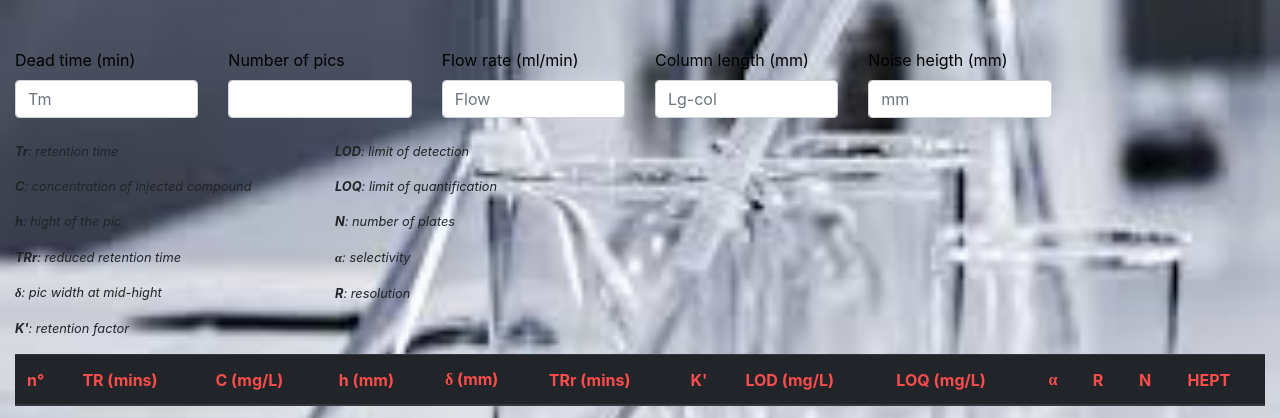
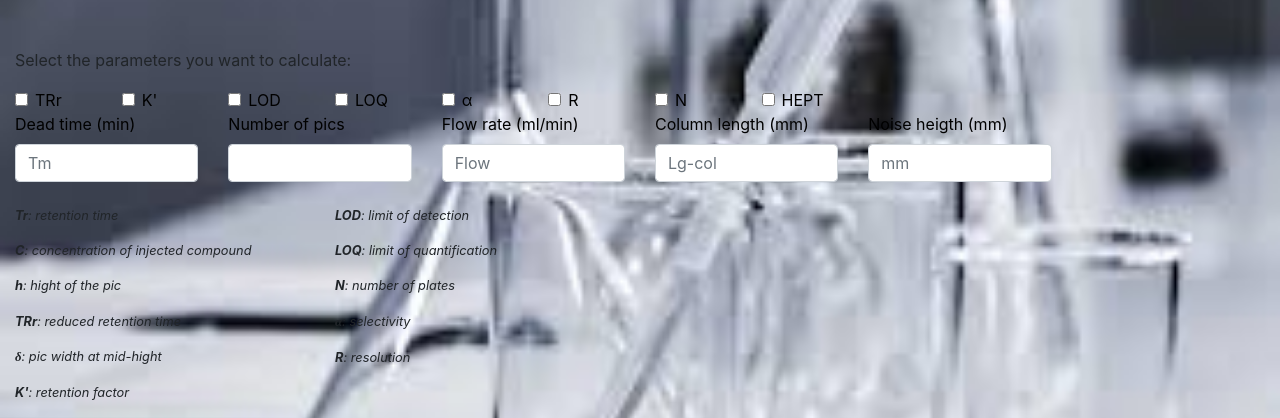
Before and after one commit to RaphaelHebert/gcapp, a Flask app: page / in a window 1280 px wide. Shown: the part 56-474 px from the top of the page. Run offline with Flask 2, Linux system fonts and the light colour scheme; lists and menus that the app fills with data are empty; some libraries are stand-ins or nearby versions.

Commit message:
tried to set up radio buttons to let the user choose the parameters he but actualy need to reorganise the calls to my js functions..

```diff
--- a/templates/index.html
+++ b/templates/index.html
@@ -47,6 +47,73 @@
               </div>
             </nav>
             <br /><br />
+            <p>Select the parameters you want to calculate:</p>
+            <div class="row">
+              <div class="col-md-1">
+                <div class="form-check">
+                  <input class="form-check-input" type="checkbox" value="" id="TRrclick">
+                  <label class="form-check-label" for="TRrclick">
+                    TRr
+                  </label>
+                </div>
+              </div>
+            <div class="col-md-1">
+              <div class="form-check">
+                <input class="form-check-input" type="checkbox" value="" id="Kretclick">
+                <label class="form-check-label" for="Kretclick">
+                 K'
+                </label>
+              </div>
+            </div>
+            <div class="col-md-1">
+              <div class="form-check">
+                <input class="form-check-input" type="checkbox" value="" id="LODclick">
+                <label class="form-check-label" for="LODclick">
+                  LOD
+                </label>
+              </div>
+            </div>
+            <div class="col-md-1">
+              <div class="form-check">
+                <input class="form-check-input" type="checkbox" value="ok" id="LOQclick">
+                <label class="form-check-label" for="LOQclick">
+                 LOQ
+                </label>
+              </div>
+            </div>
+            <div class="col-md-1">
+              <div class="form-check">
+                <input class="form-check-input" type="checkbox" value="" id="Alphaclick">
+                <label class="form-check-label" for="Alphaclick">
+                  &alpha;
+                </label>
+              </div>
+            </div>
+            <div class="col-md-1">
+              <div class="form-check">
+                <input class="form-check-input" type="checkbox" value="" id="Rclick">
+                <label class="form-check-label" for="Rclick">
+                 R
+                </label>
+              </div>
+            </div>
+            <div class="col-md-1">
+              <div class="form-check">
+                <input class="form-check-input" type="checkbox" value="" id="Nclick">
+                <label class="form-check-label" for="Nclick">
+                  N
+                </label>
+              </div>
+            </div>
+              <div class="col-md-1">
+                <div class="form-check">
+                  <input class="form-check-input" type="checkbox" value="" id="HEPTclick">
+                  <label class="form-check-label" for="HEPTclick">
+                    HEPT
+                  </label>
+                </div>
+              </div>
+            </div>
 
             <div class="row">
                 <div class="col-md-2">
```
